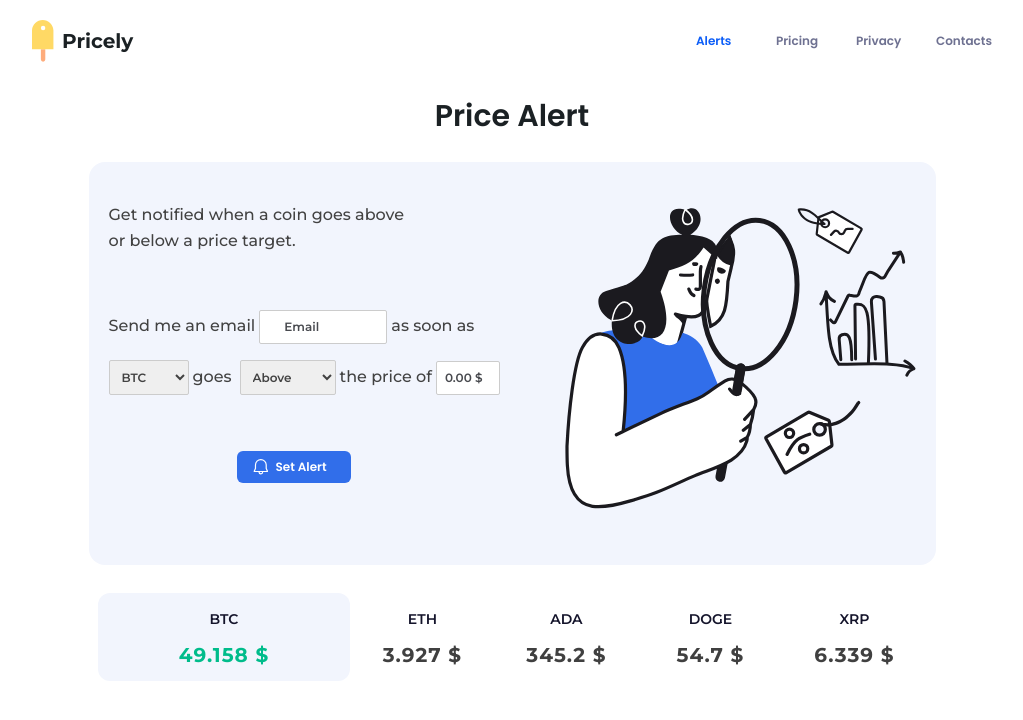
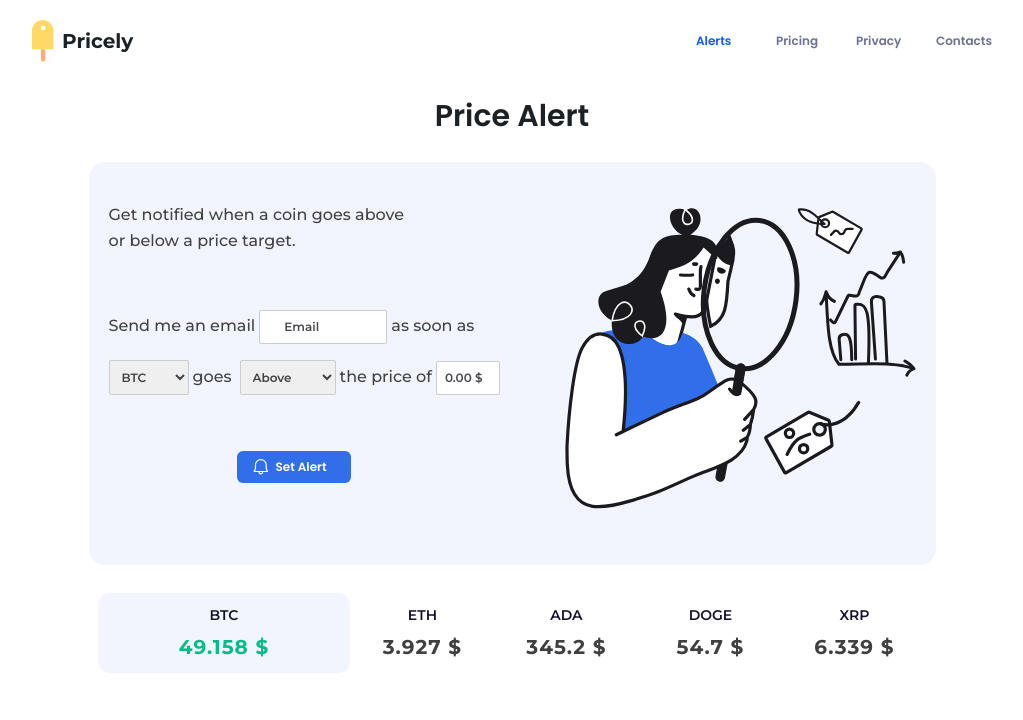
Before and after one commit to elkarouani/pricely-project, a React (Create React App) app: page / in a window 1280 px wide. Shown: the top 720 px of the page, without its empty margins (128-1151 px from the left). Built offline with nearby package versions, Linux system fonts and the light colour scheme.

Commit message:
Fix: reduce vertical space between currency name and price

```diff
--- a/src/index.css
+++ b/src/index.css
@@ -39,7 +39,7 @@
     }
 
     .active-board-title {
-        @apply px-16 py-2 font-primary font-semibold text-sm text-grayscale-title-active;
+        @apply px-16 py-1 font-primary font-semibold text-sm text-grayscale-title-active;
     }
 
     .active-board-subtitle {
@@ -51,7 +51,7 @@
     }
 
     .non-active-board-title {
-        @apply text-center py-2 font-primary font-semibold text-sm text-grayscale-title-active;
+        @apply text-center py-1 font-primary font-semibold text-sm text-grayscale-title-active;
     }
 
     .non-active-board-subtitle {
```
